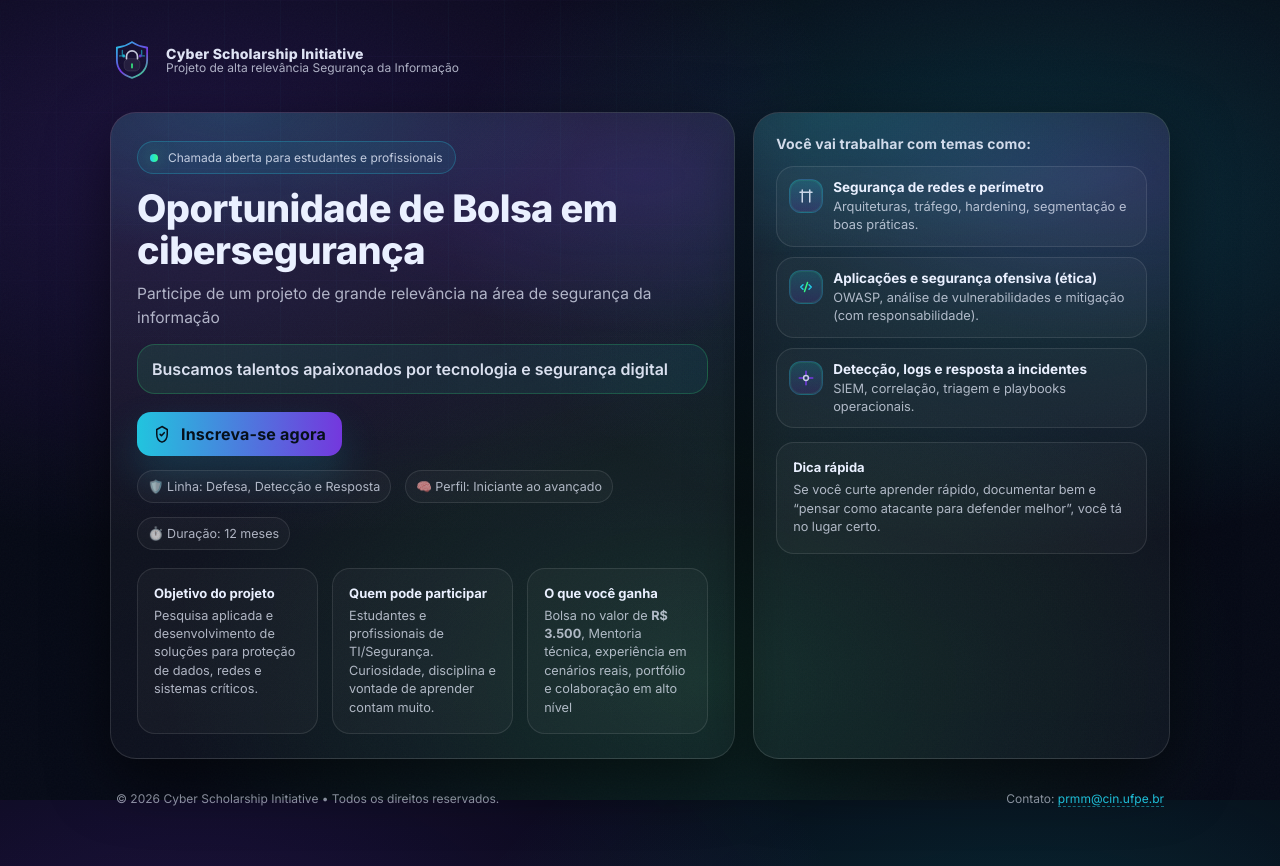
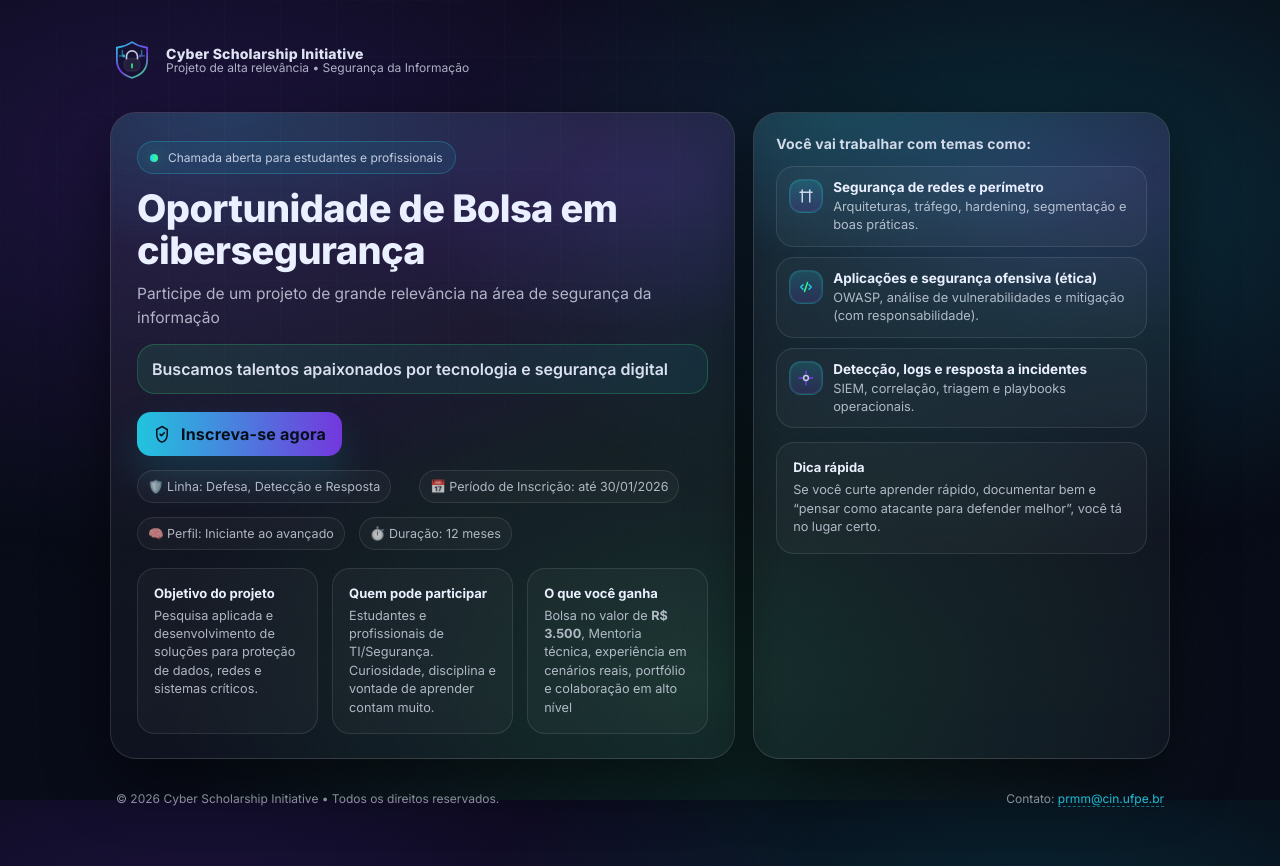
Before and after one commit to 0x03c1/arretado, a plain HTML site: page index.html in a window 1280 px wide. Drawn offline with Linux system fonts and the light colour scheme.

Commit message:
fix: improve project description and add application period to metadata

```diff
--- a/index.html
+++ b/index.html
@@ -50,7 +50,7 @@
 
                 <div class="name">
                     <strong>Cyber Scholarship Initiative</strong>
-                    <span>Projeto de alta relevância Segurança da Informação</span>
+                    <span>Projeto de alta relevância • Segurança da Informação</span>
                 </div>
             </div>
 
@@ -80,7 +80,8 @@
                 </div>
 
                 <div class="meta" aria-label="Metadados do processo seletivo">
-                    <span>🛡️ Linha: Defesa, Detecção e Resposta</span>
+                    <span>🛡️ Linha: Defesa, Detecção e Resposta</span><br><span>📅 Período de Inscrição: até
+                        30/01/2026</span>
                     <span>🧠 Perfil: Iniciante ao avançado</span>
                     <span>⏱️ Duração: 12 meses</span>
                 </div>
```
